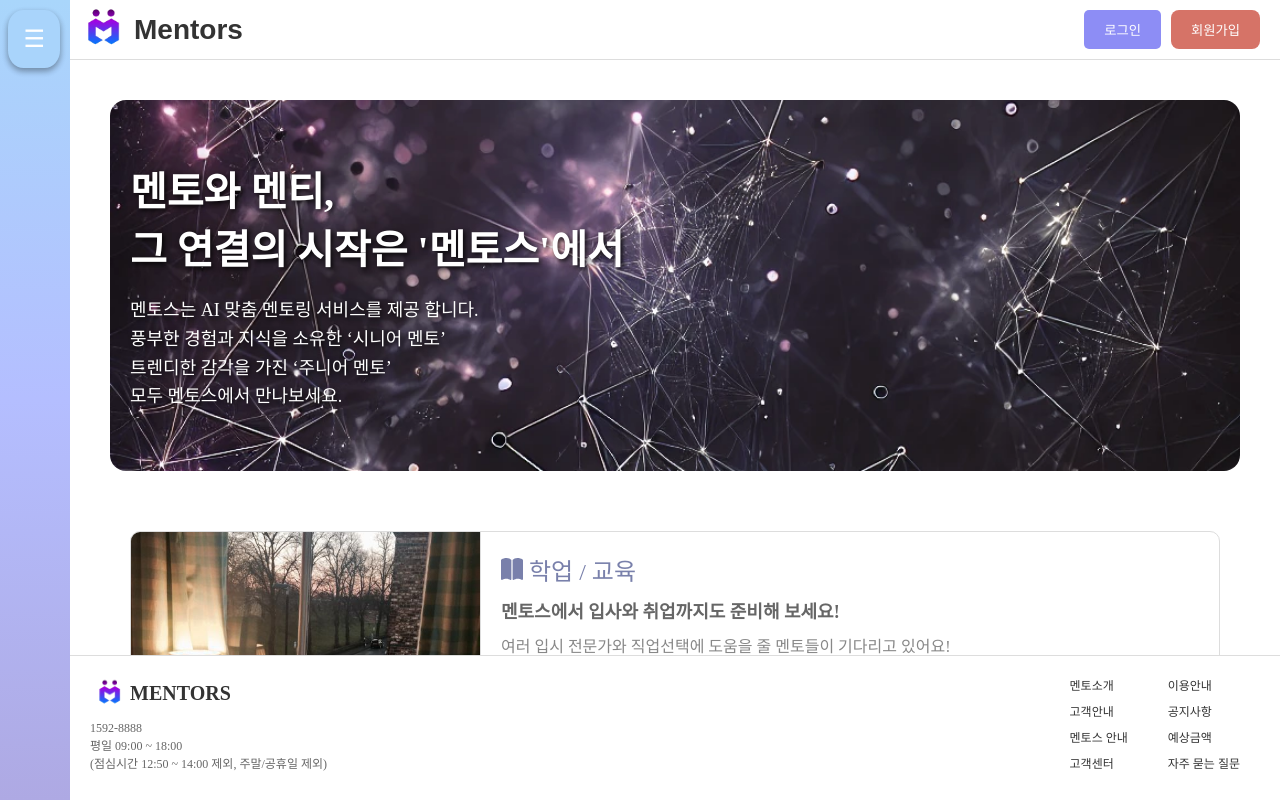
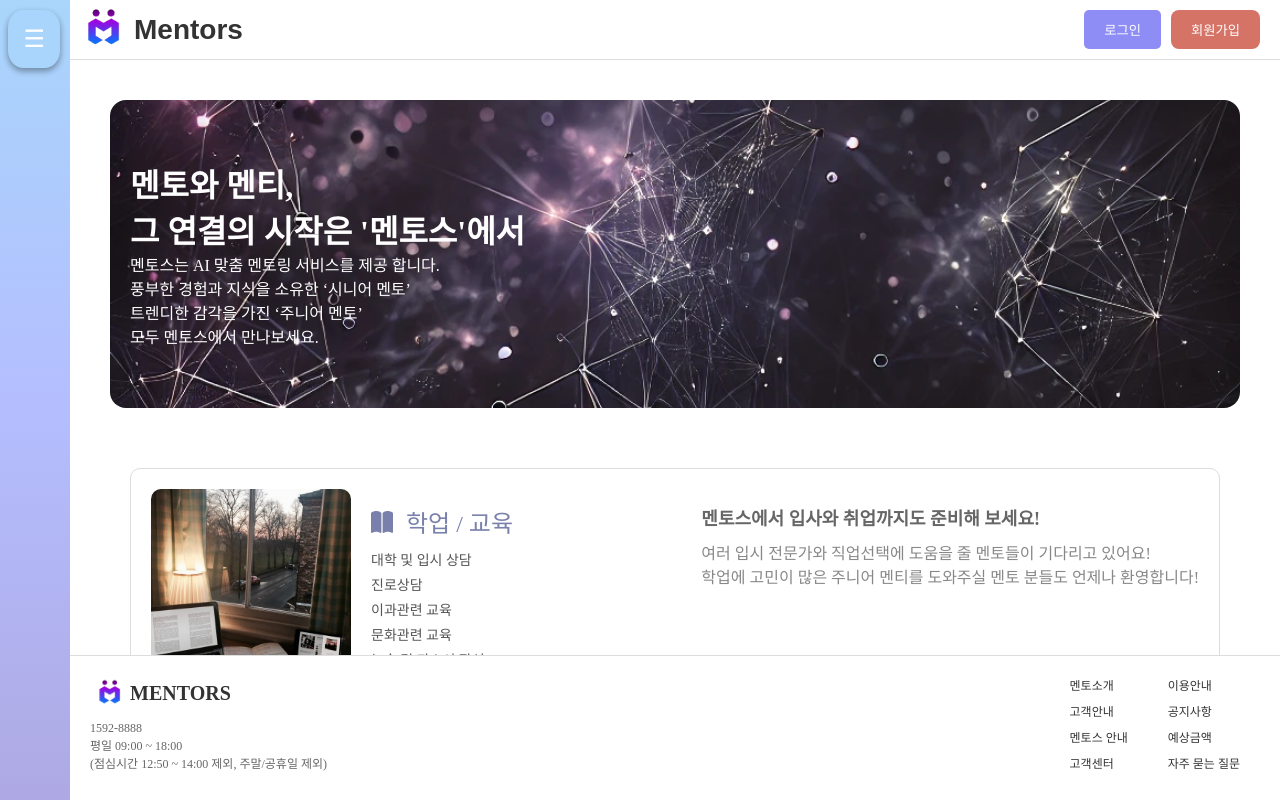
Before and after one commit to DreamCodersKR/Mentors_Front, a Vue app: page /mentors/ in a window 1280 px wide. Built offline with nearby package versions, Linux system fonts and the light colour scheme; no server answers.

Commit message:
메인페이지 UI 수정

```diff
--- a/src/views/Main.vue
+++ b/src/views/Main.vue
@@ -22,22 +22,33 @@
             class="category-image"
           />
           <div class="category-info">
+            <div class="left-section">
+              <div class="category-header">
                 <p class="category-main">
-              <span v-if="cate.mainCate == '학업 / 교육'"
-                ><iconEducation
-              /></span>
-              <span v-if="cate.mainCate == '경력 / 직업'"><iconCarrier /></span>
-              <span v-if="cate.mainCate == 'IT / 기술'"><iconIT /></span>
-              <span v-if="cate.mainCate == '금융 / 경제'"><iconEconomy /></span>
+                  <span v-if="cate.mainCate == '학업 / 교육'">
+                    <iconEducation />
+                  </span>
+                  <span v-if="cate.mainCate == '경력 / 직업'">
+                    <iconCarrier />
+                  </span>
+                  <span v-if="cate.mainCate == 'IT / 기술'">
+                    <iconIT />
+                  </span>
+                  <span v-if="cate.mainCate == '금융 / 경제'">
+                    <iconEconomy />
+                  </span>
                   <span v-if="cate.mainCate == '자기계발 & 멘탈케어'">
                     <iconImprovement />
                   </span>
-              <span v-if="cate.mainCate == '예술 / 취미'"><iconArt /></span>
-              <span v-if="cate.mainCate == '기타'"><iconEtc /></span>
+                  <span v-if="cate.mainCate == '예술 / 취미'">
+                    <iconArt />
+                  </span>
+                  <span v-if="cate.mainCate == '기타'">
+                    <iconEtc />
+                  </span>
                   {{ cate.mainCate }}
                 </p>
-            <p class="category-main-title">{{ cate.mainTitle }}</p>
-            <p class="category-sub-title">{{ cate.subTitle }}</p>
+              </div>
               <ul class="sub-categories">
                 <li
                   v-for="(sub, subIndex) in cate.subCate"
@@ -47,6 +58,11 @@
                   {{ sub }}
                 </li>
               </ul>
+            </div>
+            <div class="right-section">
+              <p class="category-main-title">{{ cate.mainTitle }}</p>
+              <p class="category-sub-title">{{ cate.subTitle }}</p>
+            </div>
           </div>
         </div>
       </div>
@@ -71,16 +87,7 @@ export default {
       categories: cates,
     };
   },
-  methods: {
-    // getImageUrl(imagePath) {
-    //   try {
-    //     return new URL(`../${imagePath}`, import.meta.url).href;
-    //   } catch (e) {
-    //     console.error("이미지 경로 오류:", e);
-    //     return "@/images/default.jpg"; // 기본 이미지 경로 (이미지 경로가 유효하지 않을 때)
-    //   }
-    // },
-  },
+  methods: {},
   components: {
     iconEducation,
     iconCarrier,
@@ -114,26 +121,9 @@ export default {
   margin-bottom: 40px;
 }
 
-.text-content {
-  max-width: 600px;
-}
-
-.title {
-  font-size: 2.5rem;
-  font-weight: bold;
-  margin-bottom: 20px;
-  text-shadow: 2px 2px 5px rgba(0, 0, 0, 0.9);
-}
-
-.subtitle {
-  font-size: 1.125rem;
-  line-height: 1.6;
-  text-shadow: 2px 2px 5px rgba(0, 0, 0, 0.9);
-}
-
 .cont-wrap {
   width: 100%;
-  max-width: 1600px;
+  max-width: 1200px;
   padding: 20px;
 }
 
@@ -145,29 +135,51 @@ export default {
 
 .category-card {
   display: flex;
+  align-items: center;
+  width: 100%;
+  min-height: 200px;
+  padding: 20px;
   border: 1px solid #ddd;
   border-radius: 10px;
-  overflow: hidden;
+  background-color: #fff;
+  box-sizing: border-box;
 }
 
 .category-image {
-  width: 350px;
-  height: 300px;
+  width: 200px;
+  height: 200px;
   object-fit: cover;
-  border-right: 1px solid #ddd;
+  border-radius: 10px;
+  margin-right: 20px;
 }
 
 .category-info {
-  padding: 20px;
+  flex: 1;
   display: flex;
-  flex-direction: column;
-  justify-content: center;
+  justify-content: space-between;
+}
+
+.left-info {
+  max-width: 50%;
+}
+
+.right-info {
+  max-width: 50%;
 }
 
 .category-main {
   font-size: 1.5rem;
   color: #7980ab;
   margin-bottom: 10px;
+  display: flex;
+  align-items: center;
+  gap: 8px;
+}
+
+.category-main span {
+  display: inline-flex;
+  align-items: center;
+  margin-right: 5px;
 }
 
 .category-main-title {
@@ -175,6 +187,7 @@ export default {
   font-weight: bold;
   color: #666;
   margin-bottom: 10px;
+  white-space: pre-line;
 }
 
 .category-sub-title {
```
Also changed, not shown: src/datas/CategoriesExample.js (+11 -22 lines). Lines whose indentation alone changed are shown as unchanged.
